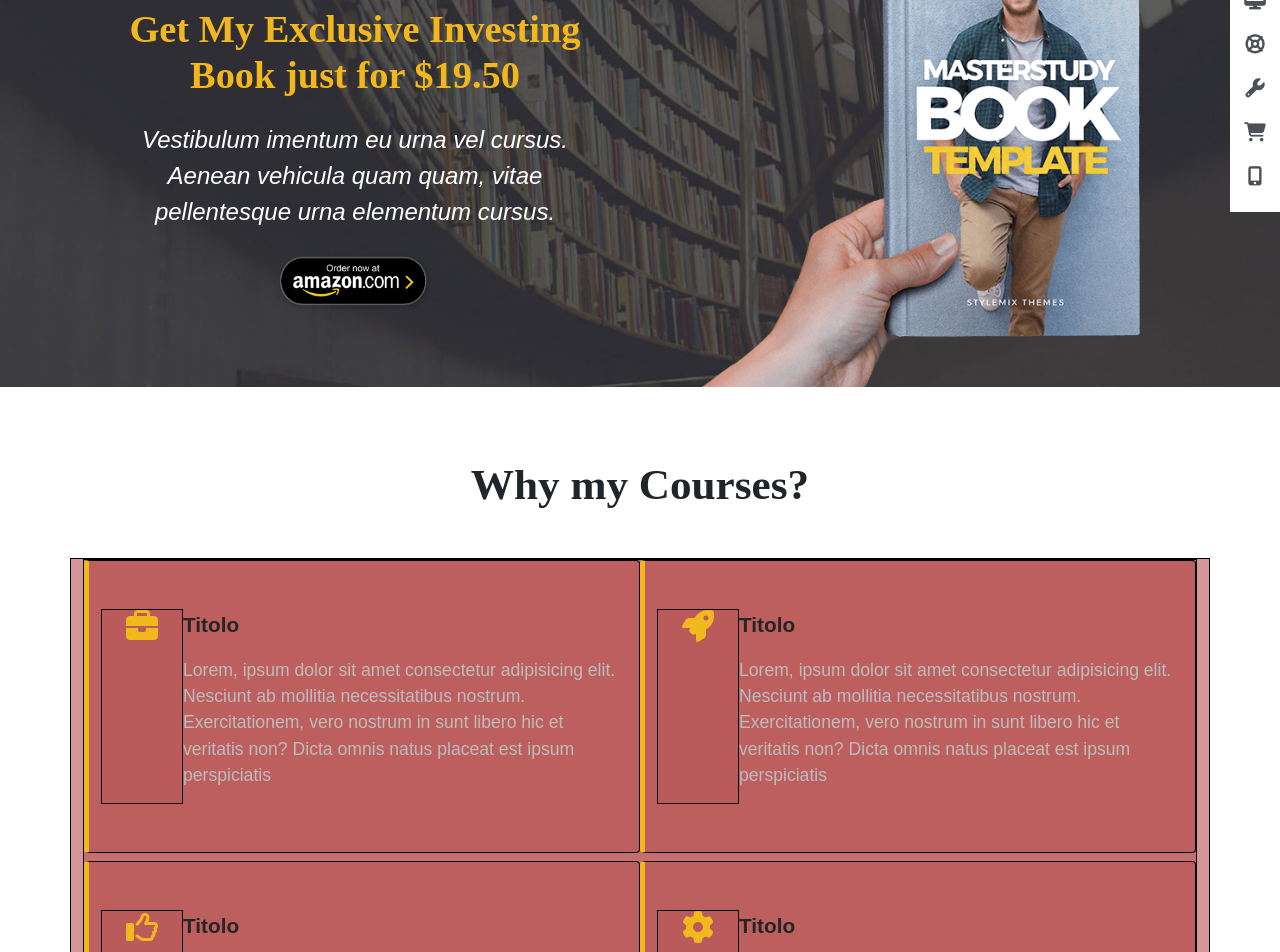
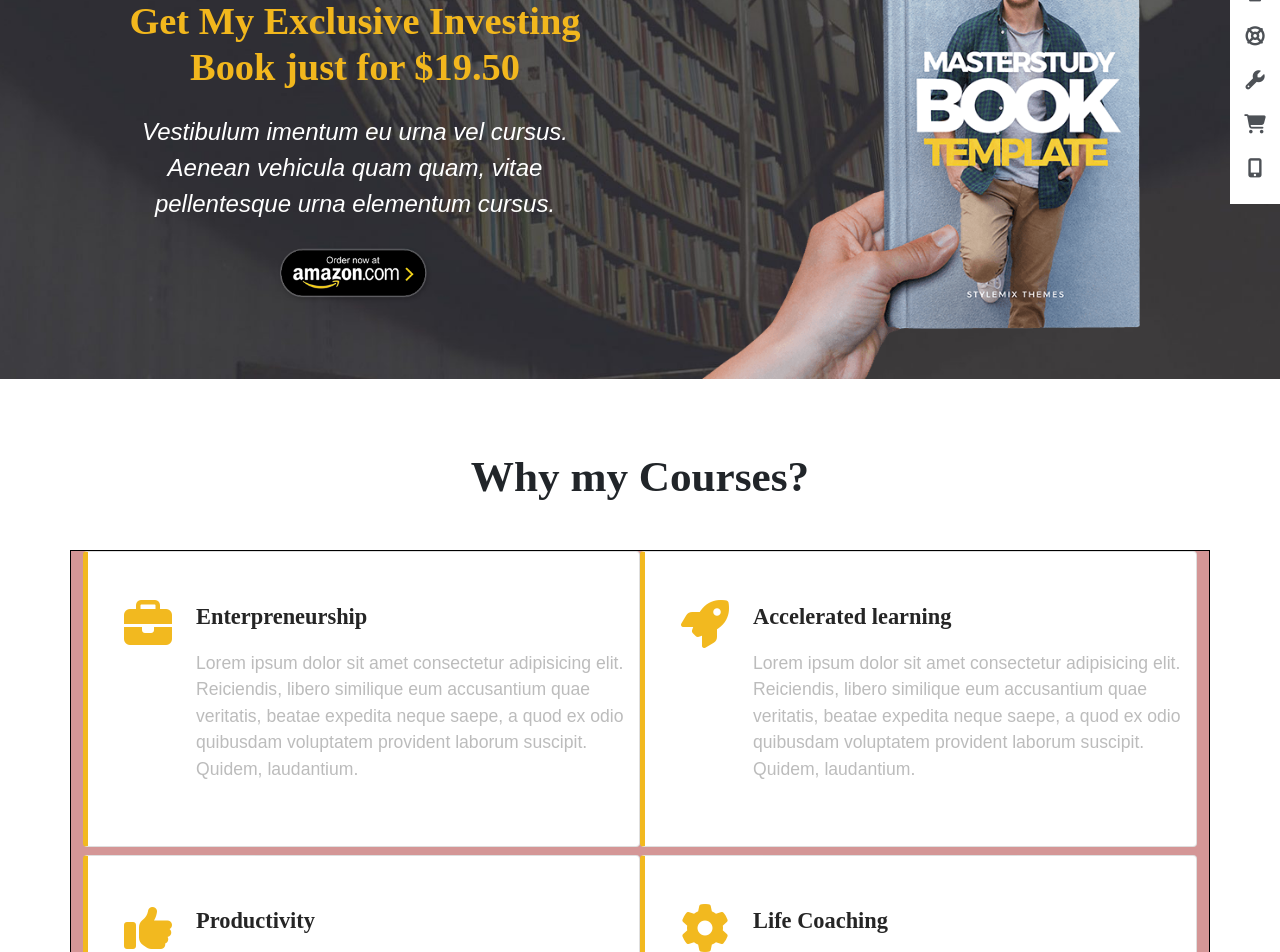
Before and after one commit to Silvia-Du/proj-html-vuejs, a Vue app: page / in a window 1280 px wide. Shown: the part 2840-3792 px from the top of the page. Built offline with nearby package versions, Linux system fonts and the light colour scheme; a small style sheet from the web is missing.

Commit message:
Fine InfoCourseComp

```diff
--- a/src/assets/data/archivio.js
+++ b/src/assets/data/archivio.js
@@ -40,4 +40,22 @@ const socialIcons = [
   }
 ]
 
-export { navItems, socialIcons }
+const toolShed = [
+  {
+    name: 'fa-desktop'
+  },
+  {
+    name: 'fa-life-ring'
+  },
+  {
+    name: 'fa-wrench'
+  },
+  {
+    name: 'fa-cart-shopping'
+  },
+  {
+    name: 'fa-mobile-screen-button'
+  }
+]
+
+export { navItems, socialIcons, toolShed }
--- a/src/assets/data/dataMainComp.js
+++ b/src/assets/data/dataMainComp.js
@@ -55,4 +55,27 @@ const newCourses = [
   }
 ]
 
-export { newCourses }
+const whyCourses =[
+  {
+    title: 'Enterpreneurship',
+    text: 'Lorem ipsum dolor sit amet consectetur adipisicing elit. Reiciendis, libero similique eum accusantium quae veritatis, beatae expedita neque saepe, a quod ex odio quibusdam voluptatem provident laborum suscipit. Quidem, laudantium.',
+    icon: 'fa-briefcase'
+  },
+  {
+    title: 'Accelerated learning',
+    text: 'Lorem ipsum dolor sit amet consectetur adipisicing elit. Reiciendis, libero similique eum accusantium quae veritatis, beatae expedita neque saepe, a quod ex odio quibusdam voluptatem provident laborum suscipit. Quidem, laudantium.',
+    icon: 'fa-rocket'
+  },
+  {
+    title: 'Productivity',
+    text: 'Lorem ipsum dolor sit amet consectetur adipisicing elit. Reiciendis, libero similique eum accusantium quae veritatis, beatae expedita neque saepe, a quod ex odio quibusdam voluptatem provident laborum suscipit. Quidem, laudantium.',
+    icon: 'fa-thumbs-up'
+  },
+  {
+    title: 'Life Coaching',
+    text: 'Lorem ipsum dolor sit amet consectetur adipisicing elit. Reiciendis, libero similique eum accusantium quae veritatis, beatae expedita neque saepe, a quod ex odio quibusdam voluptatem provident laborum suscipit. Quidem, laudantium.',
+    icon: 'fa-gear'
+  },
+]
+
+export { newCourses, whyCourses }
--- a/src/assets/style/global.scss
+++ b/src/assets/style/global.scss
@@ -3,6 +3,7 @@
 @import '~@fontsource/barlow/500.css';
 @import '~@fontsource/roboto-slab/index.css';
 @import '~@fontsource/roboto-slab/700.css';
+@import '~@fontsource/roboto-slab/800.css';
 
 
 .debug{
--- a/src/components/CallToActOffer.vue
+++ b/src/components/CallToActOffer.vue
@@ -15,11 +15,9 @@
     <div class="img-hover"></div>
 
     <div class="tool-shed d-flex flex-column align-items-center">
-      <i class="fa-solid fa-desktop"></i>
-      <i class="fa-solid fa-life-ring"></i>
-      <i class="fa-solid fa-wrench"></i>
-      <i class="fa-solid fa-cart-shopping"></i>
-      <i class="fa-solid fa-mobile-screen-button"></i>
+      <i v-for="(item, index) in toolShed" :key="`item-${index}`"
+      :class="`fa-solid ${item.name}`"></i>
+
     </div>
 
   </div>
@@ -27,8 +25,17 @@
 </template>
 
 <script>
+import { toolShed } from '../assets/data/archivio';
+
 export default {
-  name: 'CattToActOffer'
+  name: 'CattToActOffer',
+
+
+  data(){
+    return{
+      toolShed
+    }
+  }
 }
 </script>
 
--- a/src/components/ContainerFullW.vue
+++ b/src/components/ContainerFullW.vue
@@ -11,8 +11,11 @@
 <script>
 import CallToActOffer from './CallToActOffer.vue';
 import PerformanceComp from './PerformanceComp.vue';
+
+
 export default {
     name: "ContainerFullW",
+
     components: { CallToActOffer, PerformanceComp },
     props: {
       type: String
--- a/src/components/CoursesComp.vue
+++ b/src/components/CoursesComp.vue
@@ -1,6 +1,6 @@
 <template>
   <div :class="{'bg-color': type === 'New Courses'}"
-  class="courses pt-5 pb-2 text-center mb-5">
+  class="courses pt-5 pb-5 text-center">
     <h2 class="mt-4 mb-5 bigger">{{type}}</h2>
     <div class="container debug">
       <!-- card new course -->
@@ -42,8 +42,7 @@ export default {
 
 
   .courses{
-    background-color: #edf2f5;
-      background-color: white;
+    background-color: white;
     .btn{
       background-color: #f2b91e;
       border-color: #f2b91e;
--- a/src/components/InfoCourseCard.vue
+++ b/src/components/InfoCourseCard.vue
@@ -1,45 +1,16 @@
 <template>
   <div class="info-course">
-    <div class="container debug">
+    <div class="container">
       <div class="row">
         <!-- Card -->
-        <div class="card col-12 col-md-6 debug d-flex flex-row py-5 mb-2">
-          <div class="debug px-4">
-            <i class="fa-solid fa-briefcase"></i>
+        <div v-for="(why, index) in whyCourses" :key="`why-${index}`"
+        class="card col-12 col-md-6 d-flex flex-row py-5 mb-2">
+          <div class="px-4">
+            <i :class="`fa-solid ${why.icon}`"></i>
           </div>
           <div class="text-box">
-            <p class="title">Titolo</p>
-            <p class="description">Lorem, ipsum dolor sit amet consectetur adipisicing elit. Nesciunt ab mollitia necessitatibus nostrum. Exercitationem, vero nostrum in sunt libero hic et veritatis non? Dicta omnis natus placeat est ipsum perspiciatis</p>
-          </div>
-        </div>
-        <!-- Card -->
-        <div class="card col-12 col-md-6 debug d-flex flex-row py-5 mb-2">
-          <div class="debug px-4">
-            <i class="fa-solid fa-rocket"></i>
-          </div>
-          <div class="text-box">
-            <p class="title">Titolo</p>
-            <p class="description">Lorem, ipsum dolor sit amet consectetur adipisicing elit. Nesciunt ab mollitia necessitatibus nostrum. Exercitationem, vero nostrum in sunt libero hic et veritatis non? Dicta omnis natus placeat est ipsum perspiciatis</p>
-          </div>
-        </div>
-        <!-- Card -->
-        <div class="card col-12 col-md-6 debug d-flex flex-row py-5 mb-2">
-          <div class="debug px-4">
-            <i class="fa-regular fa-thumbs-up"></i>
-          </div>
-          <div class="text-box">
-            <p class="title">Titolo</p>
-            <p class="description">Lorem, ipsum dolor sit amet consectetur adipisicing elit. Nesciunt ab mollitia necessitatibus nostrum. Exercitationem, vero nostrum in sunt libero hic et veritatis non? Dicta omnis natus placeat est ipsum perspiciatis</p>
-          </div>
-        </div>
-        <!-- Card -->
-        <div class="card col-12 col-md-6 debug d-flex flex-row py-5 mb-2">
-          <div class="debug px-4">
-            <i class="fa-solid fa-gear"></i>
-          </div>
-          <div class="text-box">
-            <p class="title">Titolo</p>
-            <p class="description">Lorem, ipsum dolor sit amet consectetur adipisicing elit. Nesciunt ab mollitia necessitatibus nostrum. Exercitationem, vero nostrum in sunt libero hic et veritatis non? Dicta omnis natus placeat est ipsum perspiciatis</p>
+            <p class="title">{{why.title}}</p>
+            <p class="description">Lorem ipsum dolor sit amet consectetur adipisicing elit. Reiciendis, libero similique eum accusantium quae veritatis, beatae expedita neque saepe, a quod ex odio quibusdam voluptatem provident laborum suscipit. Quidem, laudantium.</p>
           </div>
         </div>
 
@@ -49,8 +20,17 @@
 </template>
 
 <script>
+
+import {whyCourses} from '../assets/data/dataMainComp';
+
 export default {
-  name: 'InfoCourseComp'
+  name: 'InfoCourseComp',
+
+  data(){
+    return{
+      whyCourses
+    }
+  }
 }
 </script>
 
@@ -60,11 +40,25 @@ export default {
 
 .card{
   border-left: 5px solid $darkYellow;
+  &:hover{
+    background-color: $darkYellow;
+    box-shadow: inset 0 0 0 15px white;
+    border: 0;
+  }
+  &:hover .text-box .description{
+    color: $textDarkColor;
+  }
+  &:hover i{
+    color: white;
+  }
+
+
   .text-box{
     & p:first-child{
-      font-weight: bold;
+      font-weight: 800;
       color: $titleColor;
-      font-size: 1.3rem;
+      font-size: 1.4rem;
+       font-family: "Roboto Slab", serif;
     }
 
     & p:last-child{
@@ -73,7 +67,7 @@ export default {
     text-align: left;
   }
   i{
-    font-size: 2rem;
+    font-size: 3rem;
     color: $darkYellow;
   }
 }
```
